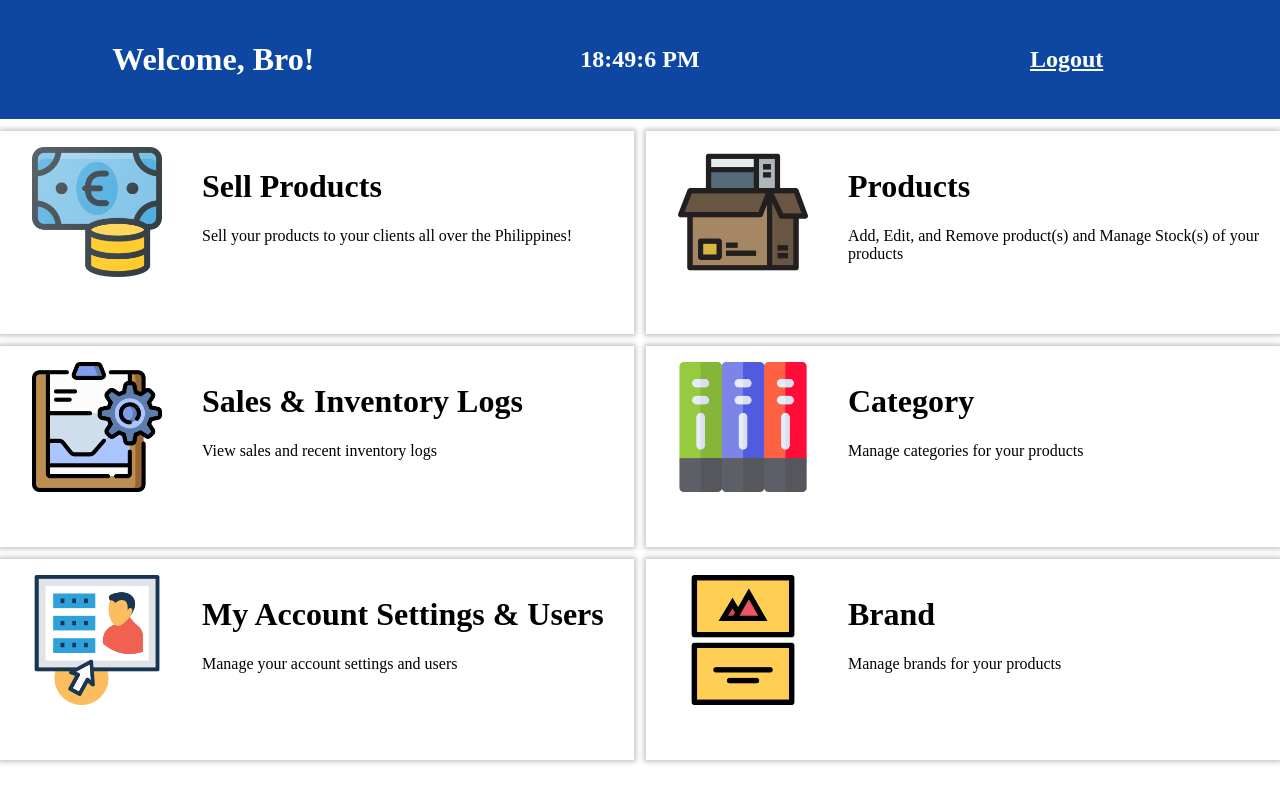
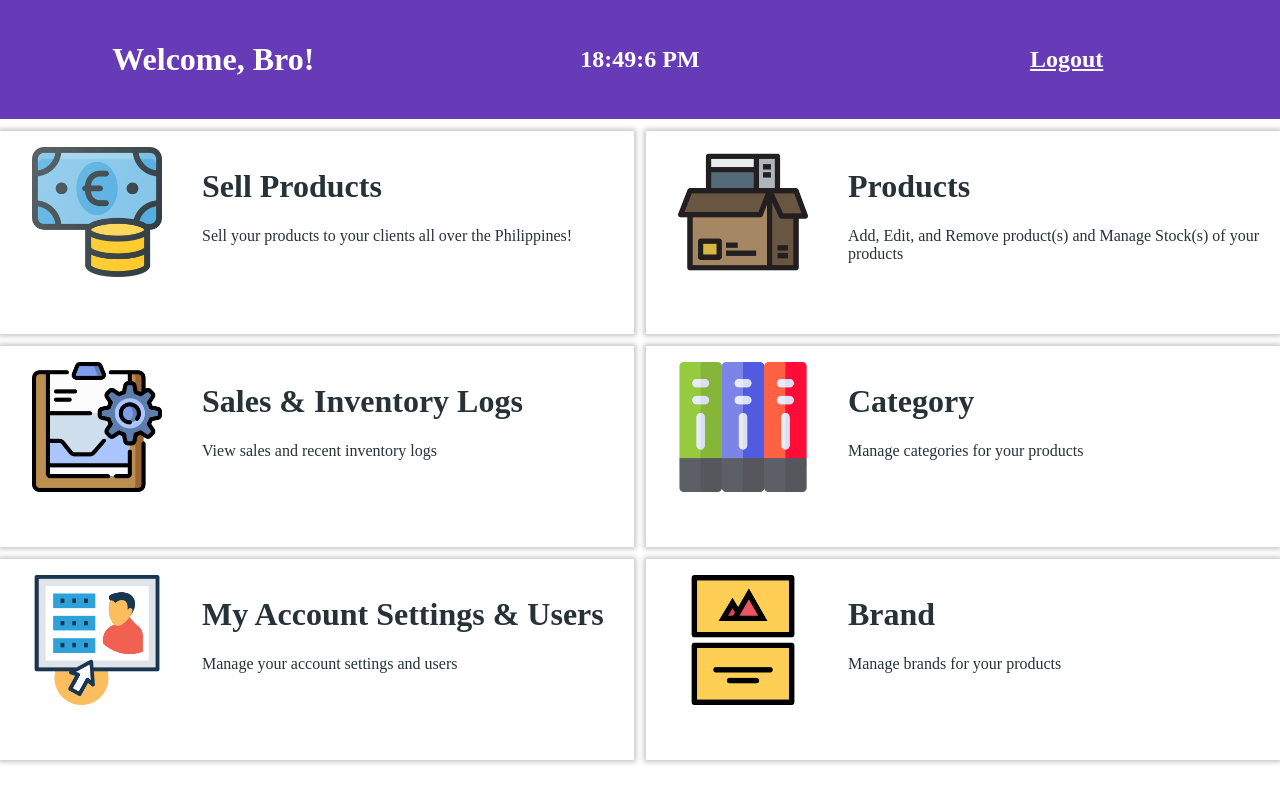
Before and after one commit to jonathanfrancisco/Inventory-Management-System, a PHP site: page /home.php in a window 1280 px wide. Run offline with PHP 8.4, Linux system fonts and the light colour scheme.

Commit message:
Change color scheme

```diff
--- a/assets/style.css
+++ b/assets/style.css
@@ -36,7 +36,7 @@ a {
 
 .login__form label {
     font-size: 1.2em;
-    color: #2962FF;
+    color: #673AB7;
 }
 
 .login__form input {
@@ -50,7 +50,7 @@ a {
 }
 
 .login__form input[type="submit"] {
-    background-color: #1A237E;
+    background-color: #673AB7;
 }
 
 
@@ -72,7 +72,7 @@ a {
     grid-template-columns: repeat(3, 1fr);
     justify-items: center;
     align-items: center;
-    background: #0D47A1;
+    background: #673AB7;
     color: #fff;
 }
 
@@ -85,15 +85,16 @@ a {
     grid-template-columns: 150px 1fr;
     grid-gap: 20px;
     background: #fff;
-    color: #000;
+    color: #263238;
     text-decoration: none;
 }
+
 
 .home__tile:hover {
     transform: scale(1.05);
     transition: all 0.3s ease-out;
     cursor: pointer;
-    background-color: #0D47A1;;
+    background-color: #673AB7;
     color: #fff;
 }
 
```
